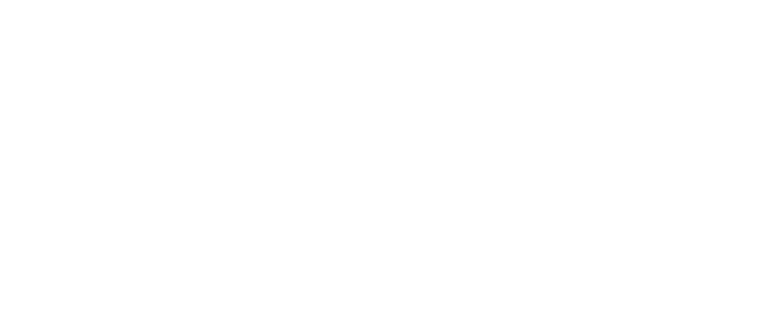
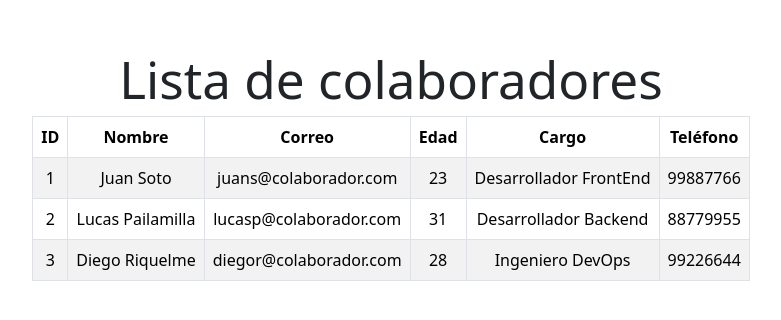
Before and after one commit to JUDAS89/colaboradores, a React (Vite) app: page / in a window 1280 px wide. Shown: the part 226-546 px from the top of the page, without its empty margins (249-1030 px from the left). Built offline with nearby package versions, Linux system fonts and the light colour scheme.

Commit message:
Punto 3 Tabla con arreglo de objetos

```diff
--- a/src/App.jsx
+++ b/src/App.jsx
@@ -1,18 +1,20 @@
 import { useState } from 'react'
 import './App.css'
 import 'bootstrap/dist/css/bootstrap.min.css';
-import listado from './components/listado';
-import formulario from './components/formulario';
-import buscador from './components/buscador';
-import alert from './components/alert';
 import { BaseColaboradores } from './BaseColaboradores';
+import Listado from './components/Listado';
+import Formulario from './components/Formulario';
+import Buscador from './components/Buscador';
+import Alert from './components/Alert';
 
 function App() {
-  const [count, setCount] = useState(0)
 
   return (
     <>
-
+      <div className="App">
+        <h1>Lista de colaboradores</h1>
+        <Listado />
+      </div>
     </>
   )
 }
--- a/src/components/listado.jsx
+++ b/src/components/listado.jsx
@@ -1,9 +1,34 @@
 import React from 'react'
+import Table from 'react-bootstrap/Table';
+import { BaseColaboradores } from '../BaseColaboradores';
 
-const listado = () => {
-  return (
-    <div>listado</div>
-  )
-}
+const Listado = () => {
+    return (
+        <Table striped bordered hover>
+            <thead>
+                <tr>
+                    <th>ID</th>
+                    <th>Nombre</th>
+                    <th>Correo</th>
+                    <th>Edad</th>
+                    <th>Cargo</th>
+                    <th>Teléfono</th>
+                </tr>
+            </thead>
+            <tbody>
+                {BaseColaboradores.map((colaborador) => (
+                    <tr key={colaborador.id}>
+                        <td>{colaborador.id}</td>
+                        <td>{colaborador.nombre}</td>
+                        <td>{colaborador.correo}</td>
+                        <td>{colaborador.edad}</td>
+                        <td>{colaborador.cargo}</td>
+                        <td>{colaborador.telefono}</td>
+                    </tr>
+                ))}
+            </tbody>
+        </Table>
+    );
+};
 
-export default listado
+export default Listado
```
